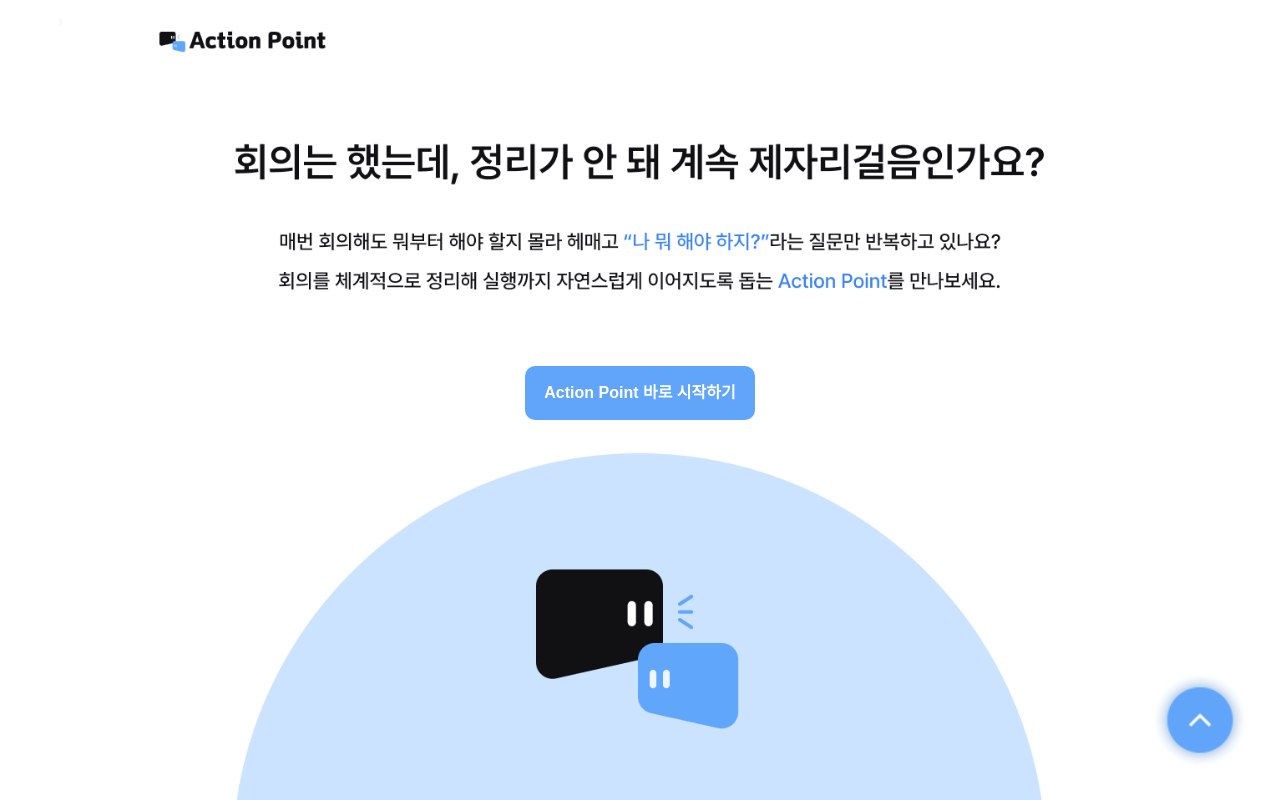
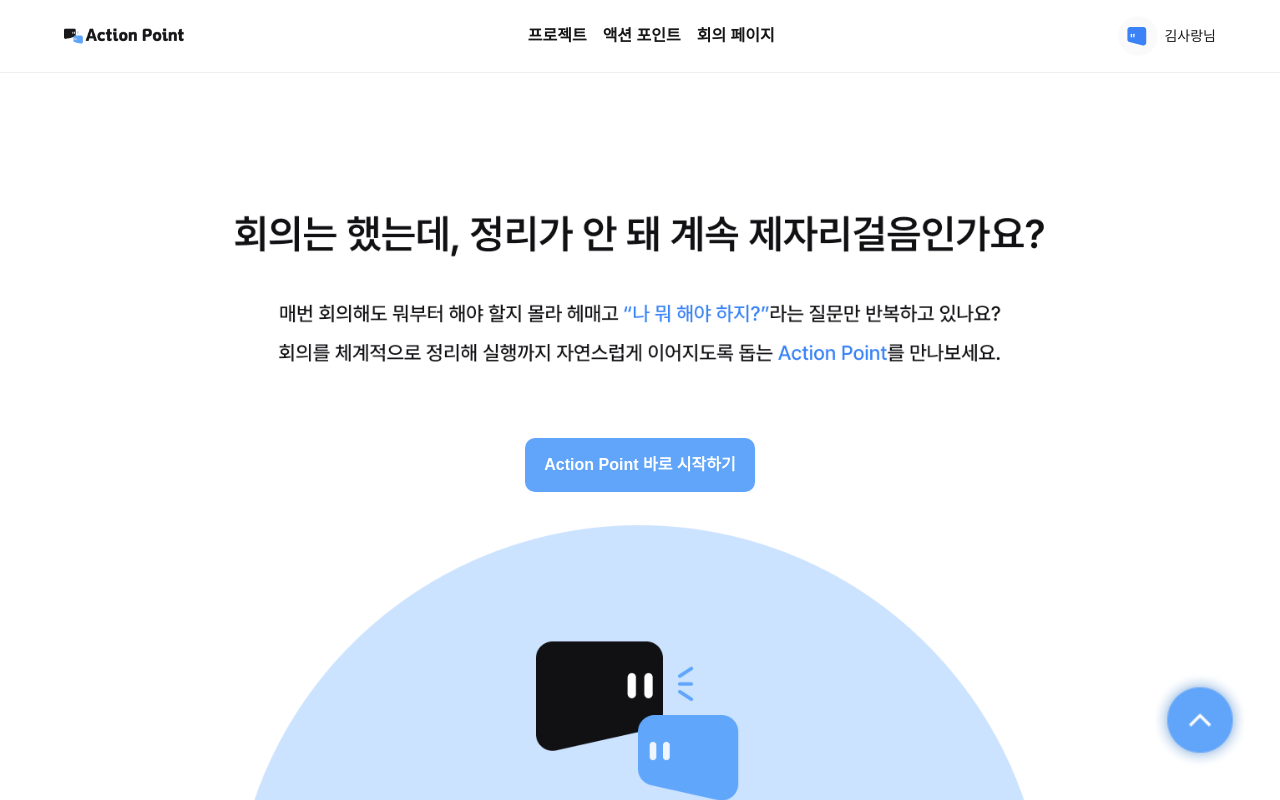
Before and after one commit to Club-PARD/ActionPoint_FE, a Next.js app: page / in a window 1280 px wide. Shown: the top 800 px of the page. Built offline with nearby package versions, Linux system fonts and the light colour scheme; no server answers.

Commit message:
[FEAT]Header

```diff
--- a/src/components/Header/Header.tsx
+++ b/src/components/Header/Header.tsx
@@ -1,4 +1,3 @@
-// components/Header.tsx
 import styles from "../../styles/Header.module.css";
 import Image from "next/image";
 import Link from "next/link";
@@ -7,10 +6,24 @@
 import { useUserStore } from "@/stores/UserStore";
 
 export default function Header() {
-
   const router = useRouter();
   const { data: session } = useSession();
   const userId = useUserStore((state) => state.userId);
+
+  // LandingPage일 때 로고만 표시
+  if (router.pathname.toLowerCase() === "/landingpage") {
+    return (
+      <header className={styles.header}>
+        <div className={styles.inner}>
+          <div className={styles.left}>
+            <Link href="/MainPage">
+              <Image src="/Logo.png" alt="로고" width={120} height={24} />
+            </Link>
+          </div>
+        </div>
+      </header>
+    );
+  }
 
   return (
     <header className={styles.header}>
--- a/src/pages/LandingPage.tsx
+++ b/src/pages/LandingPage.tsx
@@ -2,12 +2,13 @@
 import styles from "../styles/LandingPage.module.css";
 import LoginButton from "../components/LandingPage/LoginButton";
 import ScrollToTopButton from "@/components/LandingPage/ScrollToTopButton";
-
-
+import Header from "@/components/Header/Header";
 
 export default function LandingPage() {
   return (
     <div className={styles.wrapper}>
+      <Header /> {/* ✅ 헤더 넣어주기 */}
+
       <img src="/landing1.png" className={styles.image} alt="랜딩1" />
 
       <div className={styles.buttonArea}>
@@ -18,8 +19,8 @@
 
       <div className={styles.buttonArea}>
         <LoginButton />
+      </div>
 
-      </div>
       <ScrollToTopButton />
     </div>
   );
--- a/src/styles/Header.module.css
+++ b/src/styles/Header.module.css
@@ -1,29 +1,23 @@
-/* 헤더 전체 */
 .header {
   width: 100%;
   background-color: white;
   border-bottom: 1px solid #eee;
-  display: flex;
-  justify-content: center; /* 내부 정렬 */
   position: fixed;
   top: 0;
   left: 0;
   z-index: 1000;
 }
 
-/* 내부 콘텐츠 정렬 */
 .inner {
   width: 100%;
-  max-width: 1200px;  /* 혹은 너가 사용하는 페이지 최대 폭 */
-  padding: 16px 24px;
+  max-width: 1200px;
+  margin: 0 auto;
+  height: 72px; /* ✅ 고정 높이 */
+  padding: 0 24px; /* ✅ 위아래 padding 제거 */
   display: flex;
   justify-content: space-between;
   align-items: center;
 }
-
-
-
-
 
 .left {
   display: flex;
@@ -37,48 +31,23 @@
 }
 
 .active {
-  color: #3B82F6; /* 파란색 강조 */
-}
-
-
-.userName {
-  font-size: 14px;
-  font-weight: 500;
-}
-
-
-.center {
-  display: flex;
-  gap: 16px;
-  font-weight: bold;
-
-}
-
-.active {
-  color: #3B82F6; /* 파란색 강조 */
-
+  color: #3B82F6;
 }
 
 .right {
   display: flex;
+  align-items: center;
   gap: 16px;
-
-}
-
-
-.right {
-  display: flex;
-  align-items: center;
 }
 
 .profile {
   display: flex;
   align-items: center;
-  gap: 6px; /* 이미지와 텍스트 간 간격 */
+  gap: 6px;
 }
 
 .profileImage {
-  border-radius: 9999px; /* 원형 이미지처럼 보이게 */
+  border-radius: 9999px;
 }
 
 .profileText {
--- a/src/styles/LandingPage.module.css
+++ b/src/styles/LandingPage.module.css
@@ -3,6 +3,7 @@
   flex-direction: column;
   align-items: center;
   background-color: white;
+  padding-top: 72px; /* ✅ 헤더 높이만큼 여백 확보 */
 }
 
 .image {
```
Also changed, not shown: public/landing1.png.
